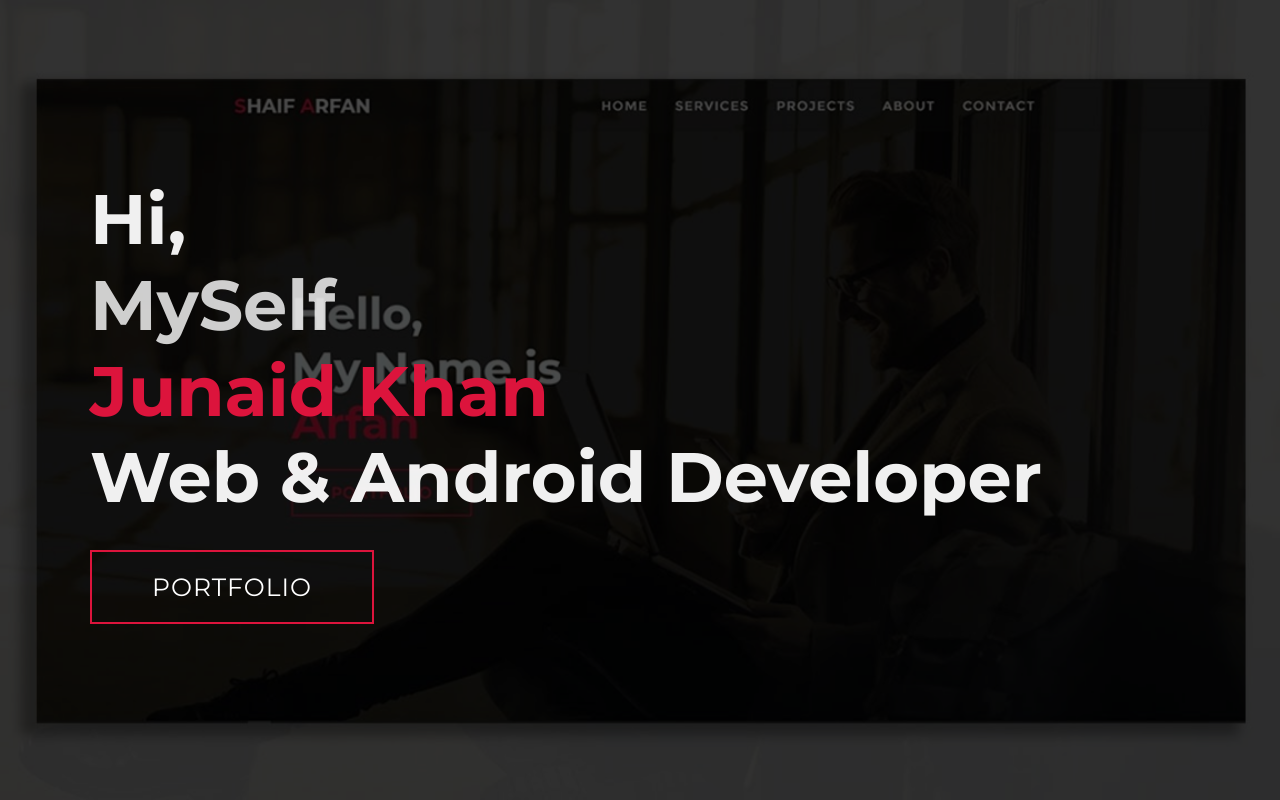
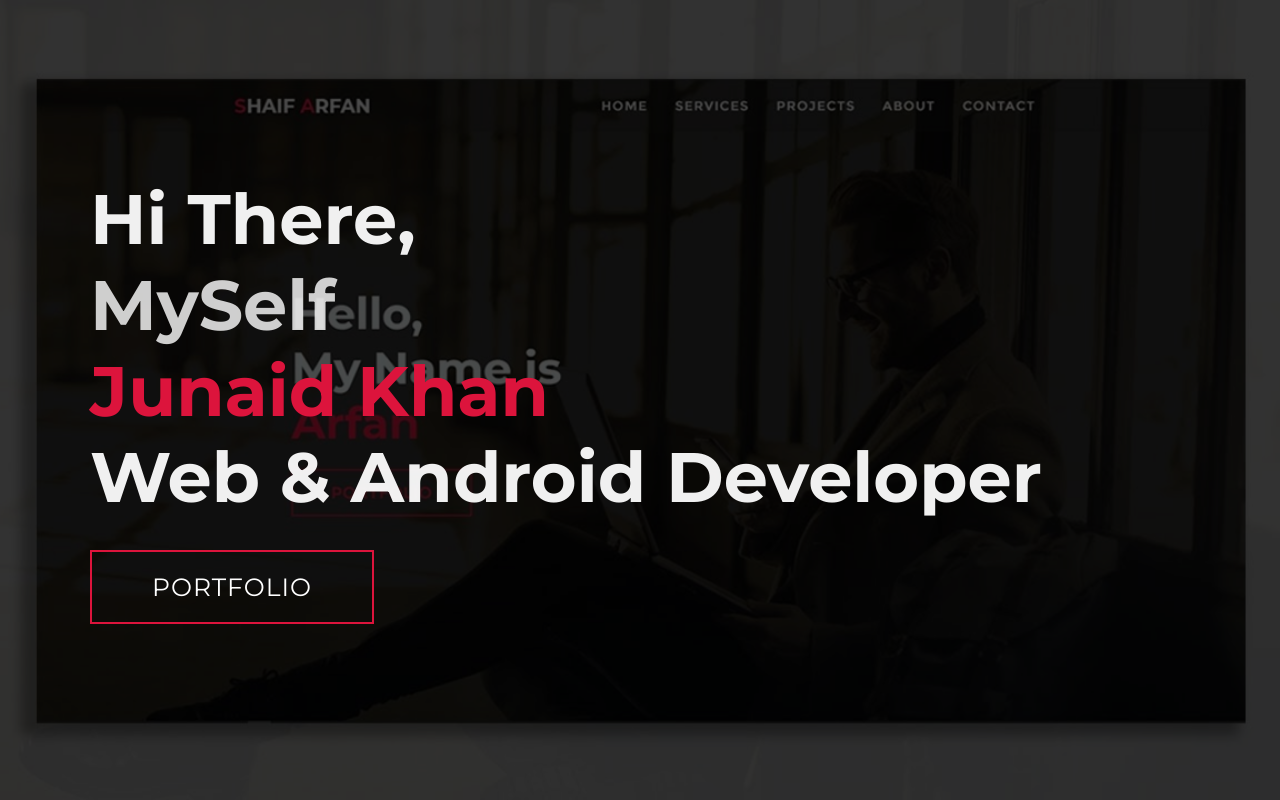
Before and after one commit to yotor21/Yotor_Ze, a plain HTML site: page index.html in a window 1280 px wide. Shown: the top 800 px of the page. Drawn offline with Linux system fonts and the light colour scheme; files whose address does not match are found by name.

Commit message:
Update index.html

```diff
--- a/index.html
+++ b/index.html
@@ -14,7 +14,7 @@
     <div class="hero container">
         <div>
 
-            <h1>Hi,<span></span></h1>
+            <h1>Hi There,<span></span></h1>
             <h1>MySelf<span></span></h1>
             <h1>Junaid Khan<span></span></h1>
             <h1>Web & Android Developer<span></span></h1>
```
